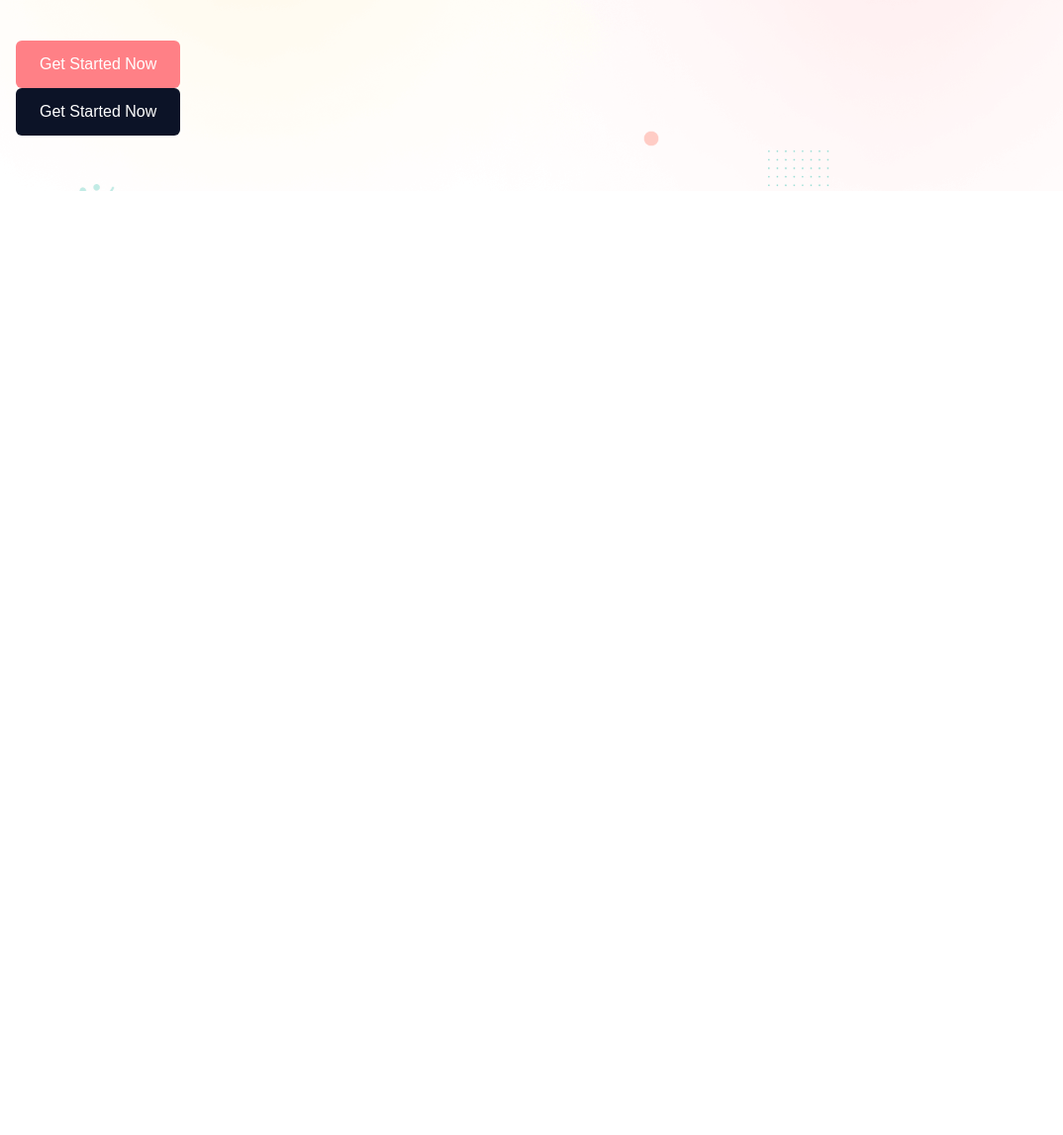
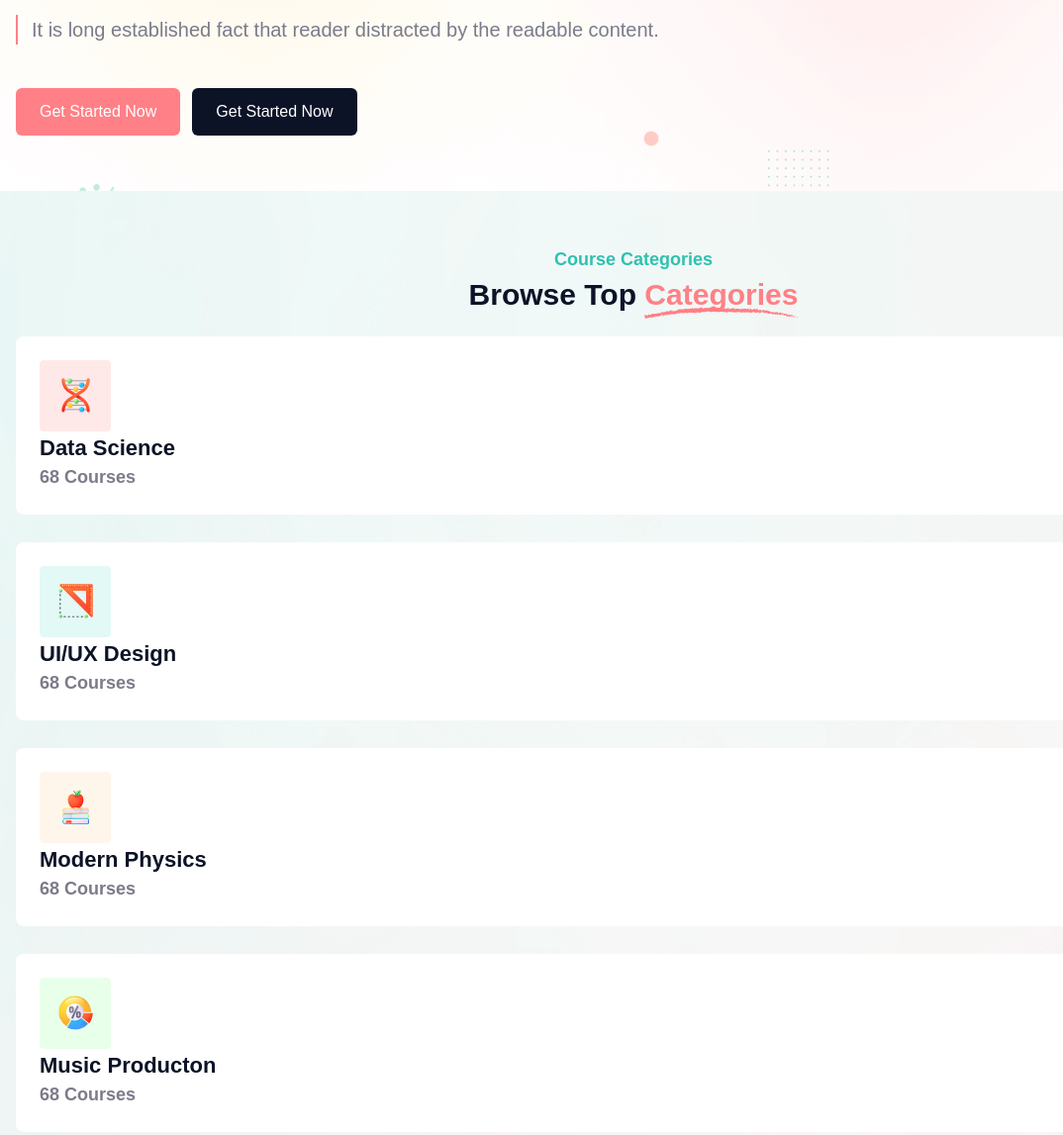
Before and after one commit to Nurmukhamed7/youdemy-vanilla-website, a website built with Vite: page index.html in a window 1280 px wide. Shown: the part 233-1380 px from the top of the page at 99% size, without its empty margins (0-1074 px from the left). Before the commit the page ends 800 px from the top, so only its background shows below. Built offline with nearby package versions, Linux system fonts and the light colour scheme.

Commit message:
Categories started

```diff
--- a/assets/css/style.css
+++ b/assets/css/style.css
@@ -146,17 +146,17 @@ body.nav-active {
 }
 
 .headline-lg {
-	font-size: var(--heading-lg);
+	font-size: var(--headline-lg);
 	lin-height: 1.3;
 }
 
 .headline-md {
-	font-size: var(--heading-md);
-	lin-height: 1.2;
+	font-size: var(--headline-md);
+	line-height: 1.2;
 }
 
 .headline-sm {
-	font-size: var(--heading-sm);
+	font-size: var(--headline-sm);
 }
 
 .title-lg {
@@ -224,6 +224,53 @@ body.nav-active {
 :is(.headline-lg, .headline-md) .span {
 	color: var(--light-coral);
 	display: inline;
+}
+
+.section-subtitle {
+	font-weight: var(--fw-600);
+	color: var(--keppei);
+	margin-block-end: 4px;
+}
+
+.text-center {
+	text-align: center;
+}
+
+.section-title {
+	margin-block-end: 24px;
+}
+
+.headline-md .has-after {
+	padding-block-end: 8px;
+}
+
+.headline-md .has-after::after {
+	background-image: url('../images/line-shape.svg');
+	width: 100%;
+	height: 100%;
+	top: 0;
+	left: 0;
+	background-repeat: no-repeat;
+	background-position: center bottom;
+	background-size: contain;
+	z-index: -1;
+}
+
+.grid-list {
+	display: grid;
+	gap: 28px;
+}
+
+.card {
+	position: relative;
+	background: var(--white);
+	padding: 24px;
+	border-radius: var(--radius-8);
+	transition: var(--transition);
+}
+
+.card:is(:hover, :focus-visible) {
+	box-shadow: var(--shadow-1);
 }
 
 /*-----------------------------------*\
@@ -387,6 +434,20 @@ body.nav-active {
 	margin-block: 24px 44px;
 }
 
+.hero .title-md::before {
+	top: 0;
+	left: 0;
+	width: 2px;
+	height: 100%;
+	background: var(--light-coral);
+}
+
+.hero .btn-group {
+	display: flex;
+	flex-wrap: wrap;
+	gap: 12px;
+}
+
 /*-----------------------------------*\
   #CATEGORY
 \*-----------------------------------*/
--- a/index.html
+++ b/index.html
@@ -90,6 +90,140 @@
           </figure>
         </div>
       </section>
+
+      <!-- CATEGORY -->
+      <section class="section category has-bg-image" aria-labelledby='category-label'
+        style="background-image: url('./assets/images/category-bg.png')">
+        <div class="container">
+
+          <p class="title-sm text-center section-subtitle" id='category-label'>
+            Course Categories
+          </p>
+
+          <h2 class="headline-md text-center section-title">
+            Browse Top <span class="span has-after">Categories</span>
+          </h2>
+
+          <ul class="grid-list">
+
+            <li>
+              <div class="card category-card">
+
+                <div class="card-icon">
+                  <img src="./assets/images/category-1.svg" width='72' height='72' loading='lazy'
+                    alt="Data Science Icon">
+                </div>
+
+                <div>
+                  <h3 class="title-lg">Data Science</h3>
+                  <p class="title-sm">68 Courses</p>
+                </div>
+
+                <a href="#" class="layer-link" aria-label='Data Science Category'></a>
+
+              </div>
+            </li>
+
+            <li>
+              <div class="card category-card">
+
+                <div class="card-icon">
+                  <img src="./assets/images/category-2.svg" width='72' height='72' loading='lazy'
+                    alt="UI/UX Design Icon">
+                </div>
+
+                <div>
+                  <h3 class="title-lg">UI/UX Design</h3>
+                  <p class="title-sm">68 Courses</p>
+                </div>
+
+                <a href="#" class="layer-link" aria-label='UI/UX Design Category'></a>
+
+              </div>
+            </li>
+
+            <li>
+              <div class="card category-card">
+
+                <div class="card-icon">
+                  <img src="./assets/images/category-3.svg" width='72' height='72' loading='lazy'
+                    alt="Modern Physics Icon">
+                </div>
+
+                <div>
+                  <h3 class="title-lg">Modern Physics</h3>
+                  <p class="title-sm">68 Courses</p>
+                </div>
+
+                <a href="#" class="layer-link" aria-label='Modern Physics Category'></a>
+
+              </div>
+            </li>
+
+            <li>
+              <div class="card category-card">
+
+                <div class="card-icon">
+                  <img src="./assets/images/category-4.svg" width='72' height='72' loading='lazy'
+                    alt="Music Producton Icon">
+                </div>
+
+                <div>
+                  <h3 class="title-lg">Music Producton</h3>
+                  <p class="title-sm">68 Courses</p>
+                </div>
+
+                <a href="#" class="layer-link" aria-label='Music Producton Category'></a>
+
+              </div>
+            </li>
+
+            <li>
+              <div class="card category-card">
+
+                <div class="card-icon">
+                  <img src="./assets/images/category-5.svg" width='72' height='72' loading='lazy'
+                    alt="Data Science Icon">
+                </div>
+
+                <div>
+                  <h3 class="title-lg">Data Science</h3>
+                  <p class="title-sm">68 Courses</p>
+                </div>
+
+                <a href="#" class="layer-link" aria-label='Data Science Category'></a>
+
+              </div>
+            </li>
+
+            <li>
+              <div class="card category-card">
+
+                <div class="card-icon">
+                  <img src="./assets/images/category-6.svg" width='72' height='72' loading='lazy' alt="Finance Icon">
+                </div>
+
+                <div>
+                  <h3 class="title-lg">Finance</h3>
+                  <p class="title-sm">68 Courses</p>
+                </div>
+
+                <a href="#" class="layer-link" aria-label='Finance Category'></a>
+
+              </div>
+            </li>
+
+          </ul>
+
+          <a href="#" class="btn btn-primary">
+            View All Categories
+          </a>
+
+
+
+        </div>
+      </section>
+
     </article>
   </main>
 
```
